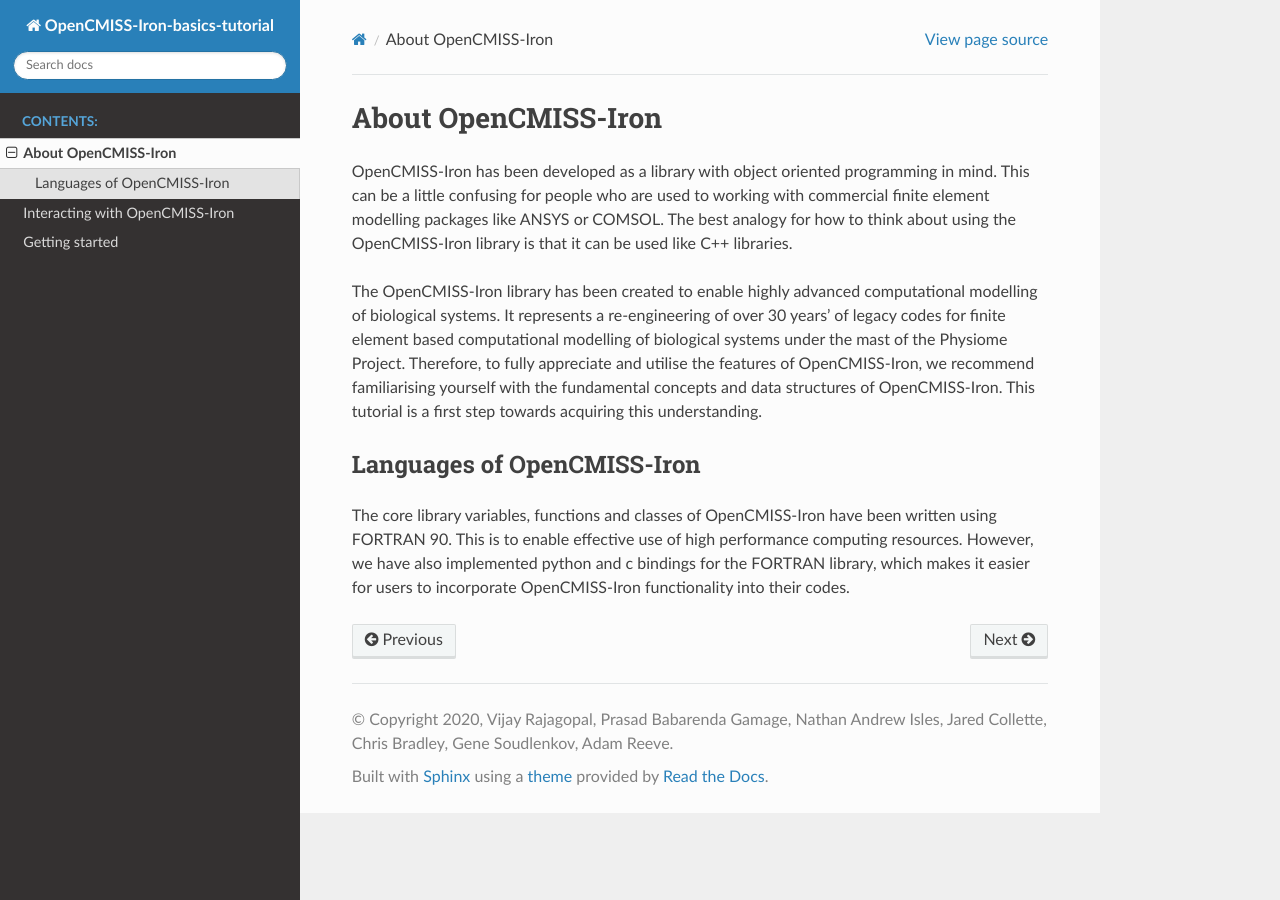
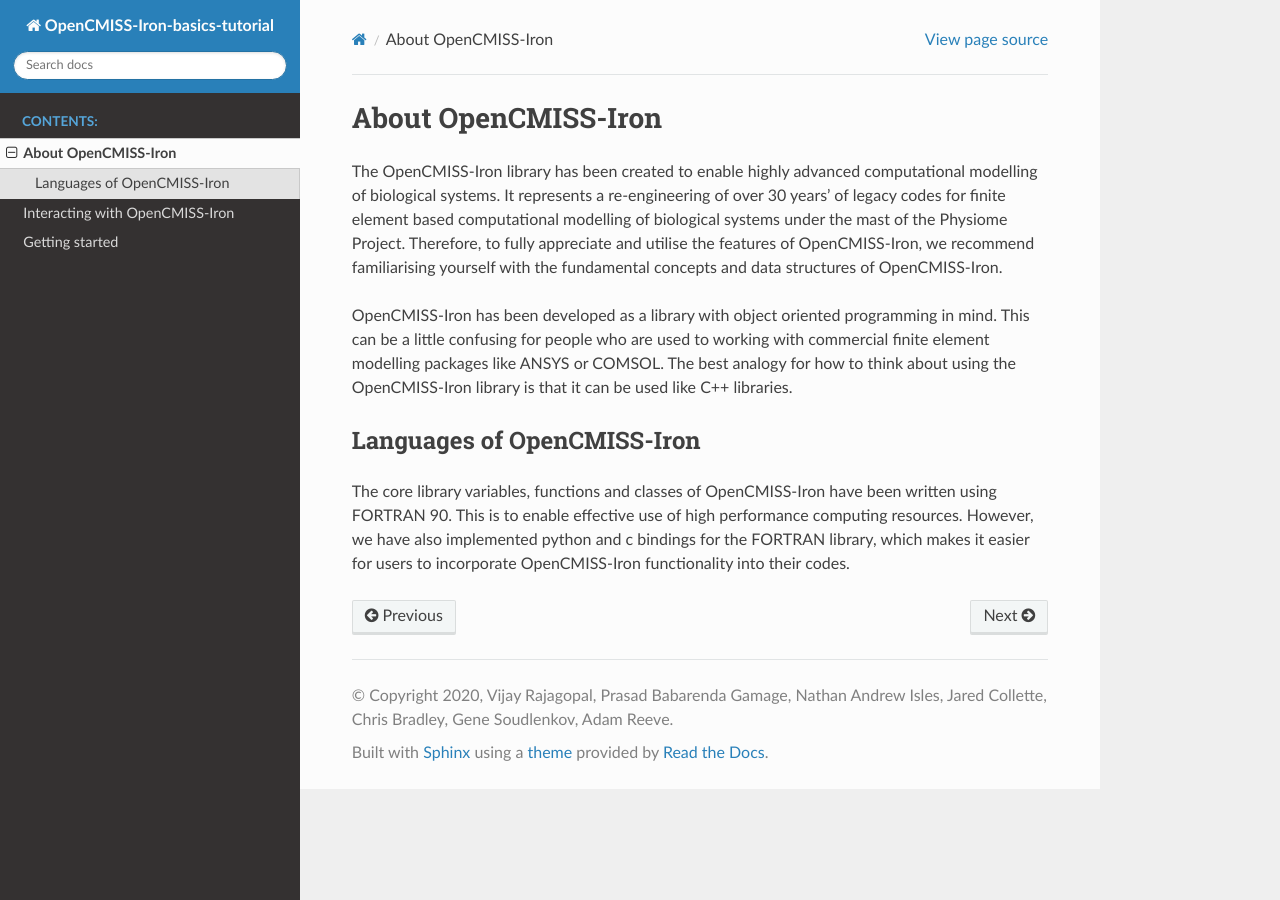
Before and after one commit to OpenCMISS-Examples/OpenCMISS-Iron-tutorials, a Sphinx documentation site: the page built from docs/source/about.md, in a window 1280 px wide. Built offline with Sphinx 7.4.7 and the Read the Docs theme 2.0.0, drawn with Linux system fonts in a browser that asks for light colours; pages that are not in the unit, such as notebooks, are missing from menus.

Commit message:
Updating "about" docs page

```diff
--- a/docs/source/about.md
+++ b/docs/source/about.md
@@ -1,8 +1,8 @@
 # About OpenCMISS-Iron
+
+The OpenCMISS-Iron library has been created to enable highly advanced computational modelling of biological systems. It represents a re-engineering of over 30 years' of legacy codes for finite element based computational modelling of biological systems under the mast of the Physiome Project. Therefore, to fully appreciate and utilise the features of OpenCMISS-Iron, we recommend familiarising yourself with the fundamental concepts and data structures of OpenCMISS-Iron.
 
 OpenCMISS-Iron has been developed as a library with object oriented programming in mind. This can be a little confusing for people who are used to working with commercial finite element modelling packages like ANSYS or COMSOL. The best analogy for how to think about using the OpenCMISS-Iron library is that it can be used like C++ libraries.
 
-The OpenCMISS-Iron library has been created to enable highly advanced computational modelling of biological systems. It represents a re-engineering of over 30 years' of legacy codes for finite element based computational modelling of biological systems under the mast of the Physiome Project. Therefore, to fully appreciate and utilise the features of OpenCMISS-Iron, we recommend familiarising yourself with the fundamental concepts and data structures of OpenCMISS-Iron. This tutorial is a first step towards acquiring this understanding.
-
 ## Languages of OpenCMISS-Iron
 The core library variables, functions and classes of OpenCMISS-Iron have been written using FORTRAN 90. This is to enable effective use of high performance computing resources. However, we have also implemented python and c bindings for the FORTRAN library, which makes it easier for users to incorporate OpenCMISS-Iron functionality into their codes.
```
